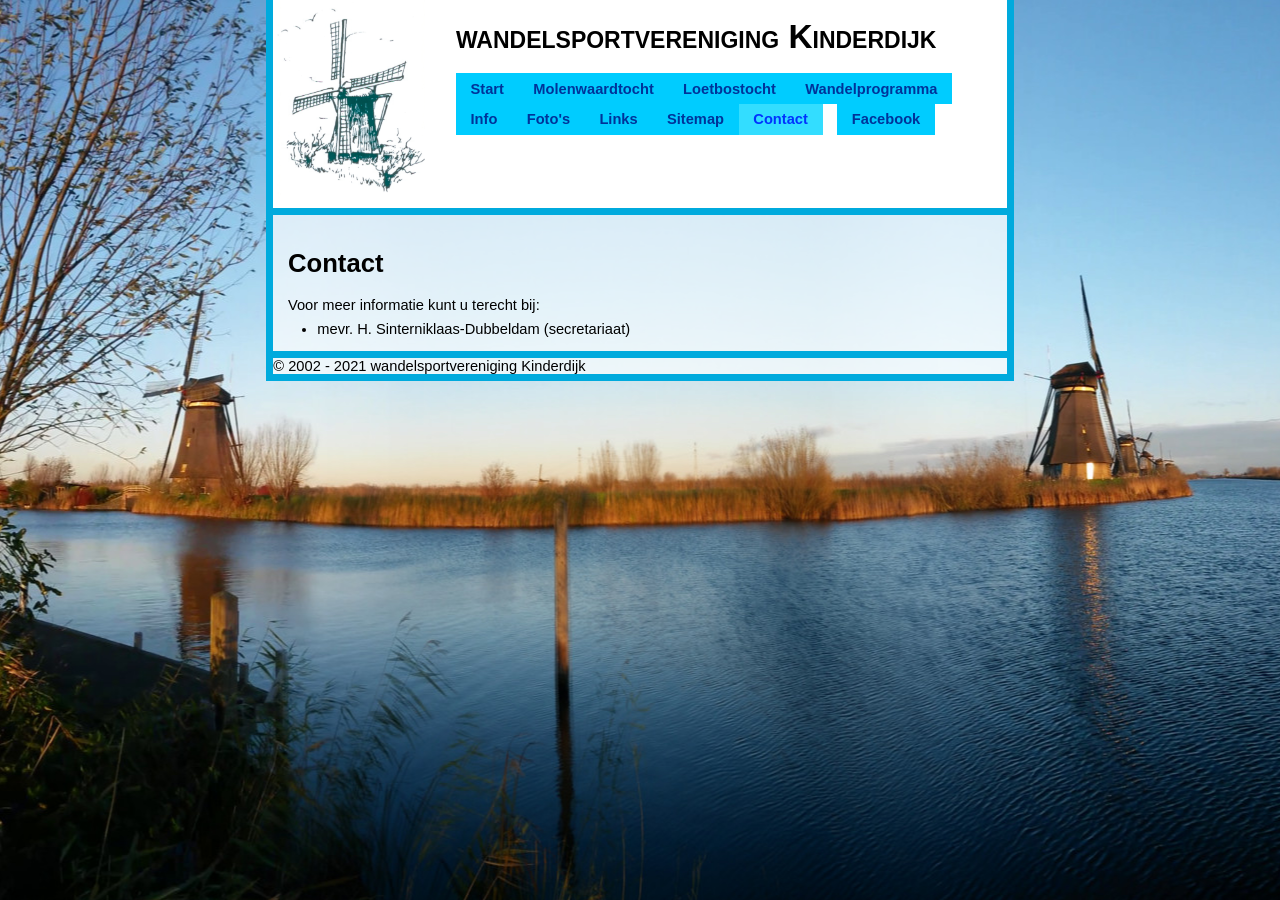
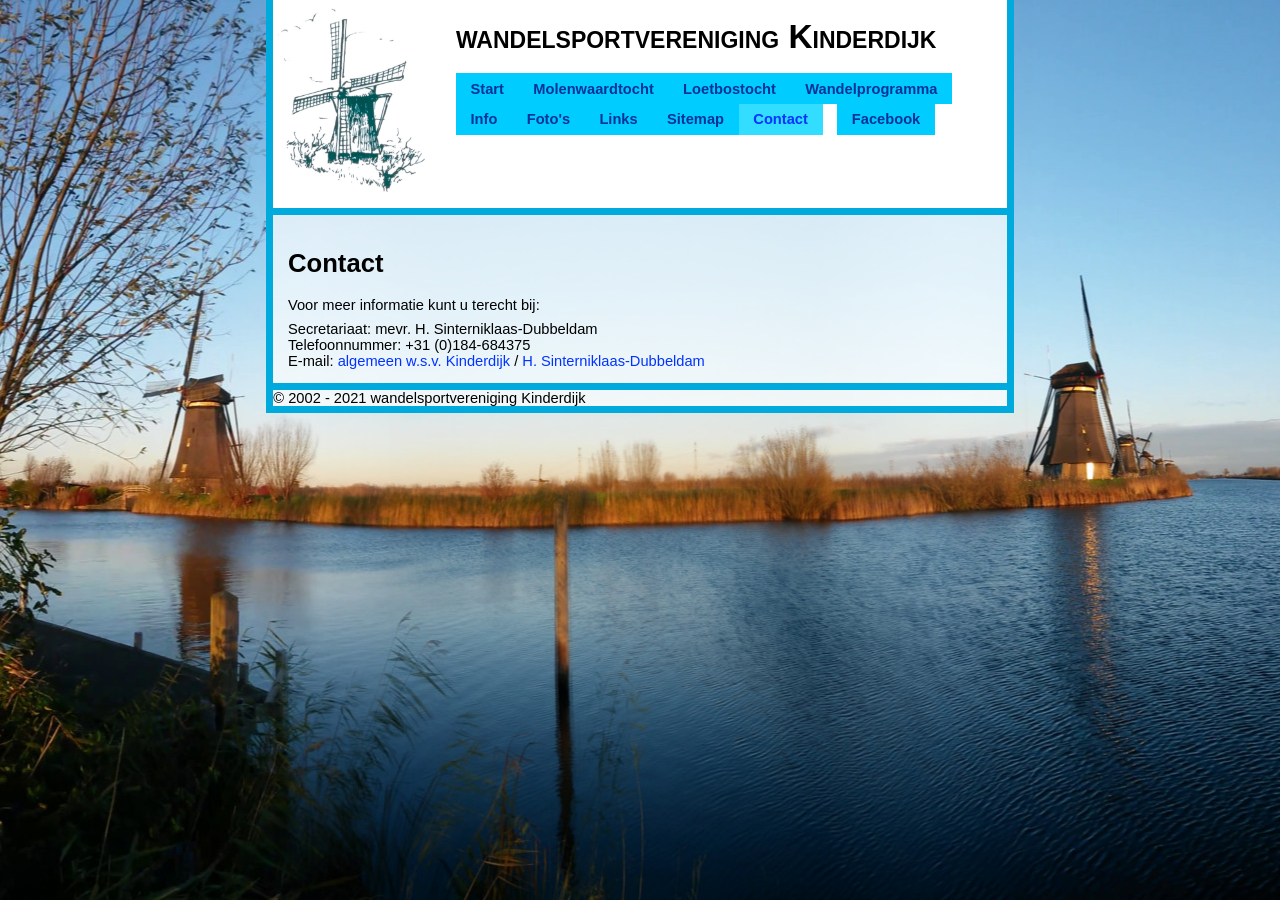
Before and after one commit to jvisser84/www.wsvkinderdijk.nl, a Jekyll site: the page built from docs/contact.md, in a window 1280 px wide. Built offline with Jekyll 4.4.1, drawn with Linux system fonts in a browser that asks for light colours.

```diff
--- /dev/null
+++ b/docs/_includes/email_algemeen.html
@@ -0,0 +1,4 @@
+<script type="text/javascript" language="javascript">// <![CDATA[
+  document.getElementById("mail-algemeen").innerHTML = "<a  href='mailto:" + decode("Wad_xvAKJ9KvDx@u3bBMvC.L3B") + "'>algemeen w.s.v. Kinderdijk</a>";
+// ]]></script>
+<noscript>no javascript, no e-mail!<br /></noscript>
--- /dev/null
+++ b/docs/_includes/email_secretariaat.html
@@ -0,0 +1,4 @@
+<script type="text/javascript" language="javascript">// <![CDATA[
+  document.getElementById("mail-secretariaat").innerHTML = "<a  href='mailto:" + decode("IPCCso_c8a@F1CwPsv.Cv") + "'>H. Sinterniklaas-Dubbeldam</a>";
+// ]]></script>
+<noscript>no javascript, no e-mail!<br /></noscript>
--- a/docs/assets/css/stylesheet.css
+++ b/docs/assets/css/stylesheet.css
@@ -31,6 +31,9 @@ body * {
 	border:0;
 }
 
+#dummy {
+  display: none;
+}
 
 /*@media handheld,screen,tv*/
 @media all {
--- a/docs/contact.md
+++ b/docs/contact.md
@@ -5,4 +5,9 @@ permalink: /contact
 ---
 Voor meer informatie kunt u terecht bij:
 
-* mevr. H. Sinterniklaas-Dubbeldam (secretariaat)
+Secretariaat: mevr. H. Sinterniklaas-Dubbeldam
+Telefoonnummer: +31 (0)184-<span id="dummy">DUMMY</span>684<span id="dummy">DUMMY</span>375
+E-mail: <span id="mail-algemeen"></span> / <span id="mail-secretariaat"></span>
+
+{% include email_algemeen.html %}
+{% include email_secretariaat.html %}
```
Also changed, not shown: docs/info.md (+5 -0 lines), docs/loetbostocht.md (+4 -1 lines), docs/molenwaardtocht.md (+6 -2 lines).
